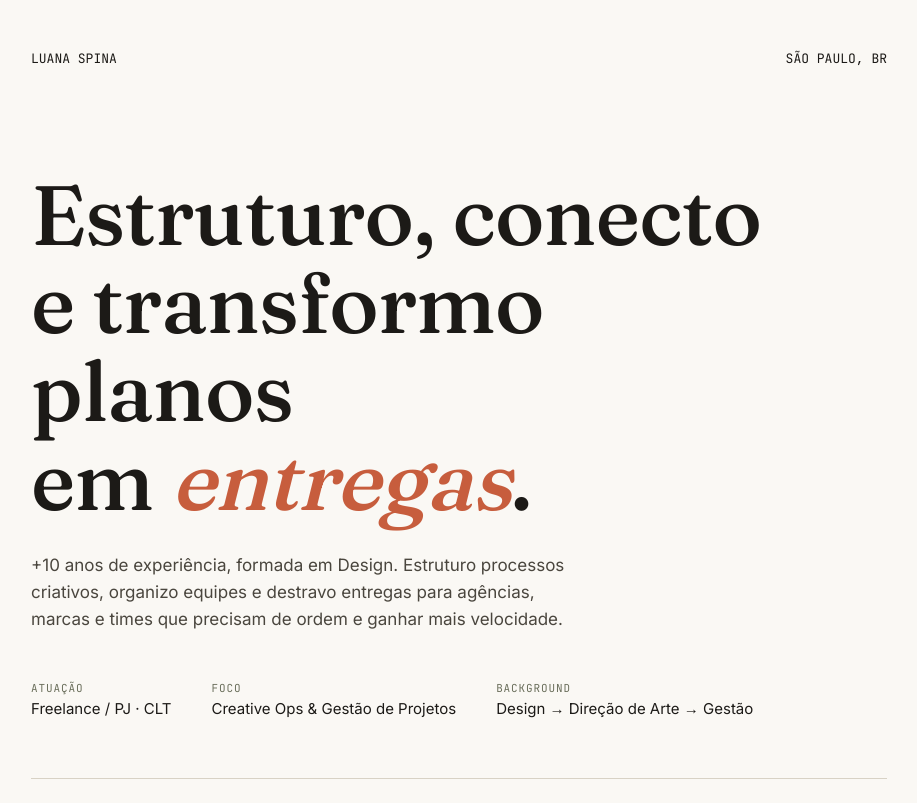
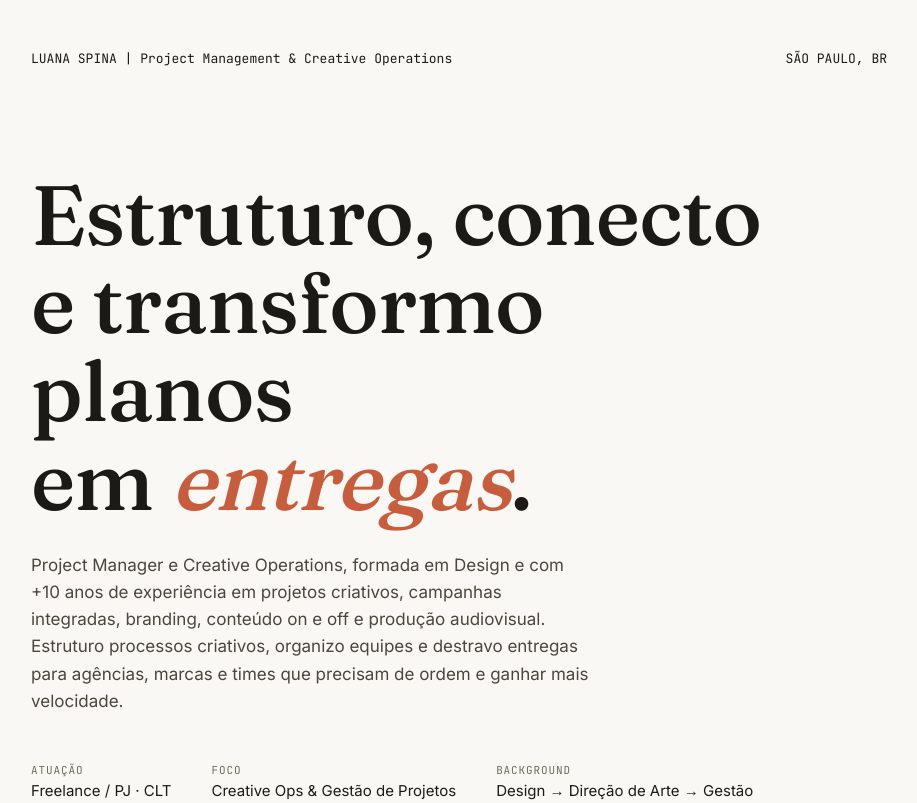
Before and after one commit to luaspina/portfolioluaspina, a plain HTML site: page index.html in a window 1280 px wide. Shown: the top 803 px of the page, without its empty margins (181-1098 px from the left). Drawn offline with Linux system fonts and the light colour scheme.

Commit message:
Update index.html

```diff
--- a/index.html
+++ b/index.html
@@ -413,11 +413,11 @@
   <!-- HERO -->
   <section class="hero" style="border-top:none; padding-top: 50px;">
     <div class="hero-top">
-      <span class="name">LUANA SPINA</span>
+      <span class="name">LUANA SPINA | Project Management & Creative Operations</span>
       <span class="name">SÃO PAULO, BR</span>
     </div>
     <h1>Estruturo, conecto<br>e transformo planos<br>em <em>entregas</em>.</h1>
-    <p class="hero-sub">+10 anos de experiência, formada em Design. Estruturo processos criativos, organizo equipes e destravo entregas para agências, marcas e times que precisam de ordem e ganhar mais velocidade.</p>
+    <p class="hero-sub">Project Manager e Creative Operations, formada em Design e com +10 anos de experiência em projetos criativos, campanhas integradas, branding, conteúdo on e off e produção audiovisual. Estruturo processos criativos, organizo equipes e destravo entregas para agências, marcas e times que precisam de ordem e ganhar mais velocidade.</p>
     <div class="hero-meta">
       <div class="item">
         <div class="label">Atuação</div>
```
